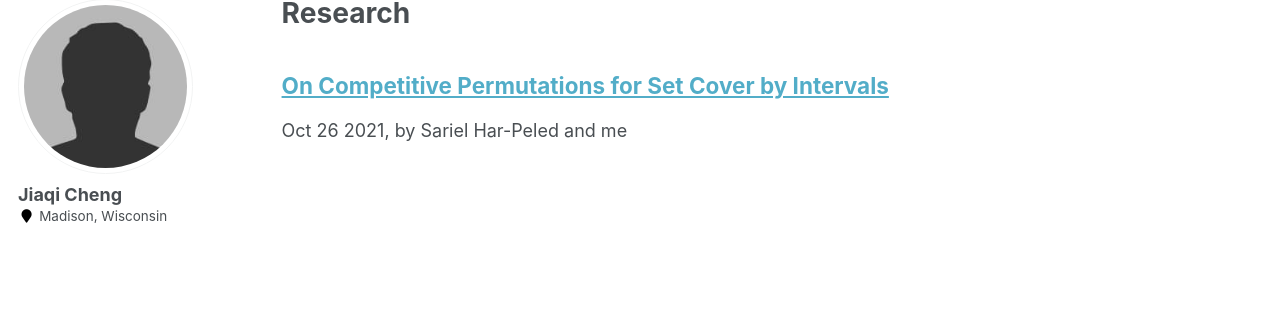
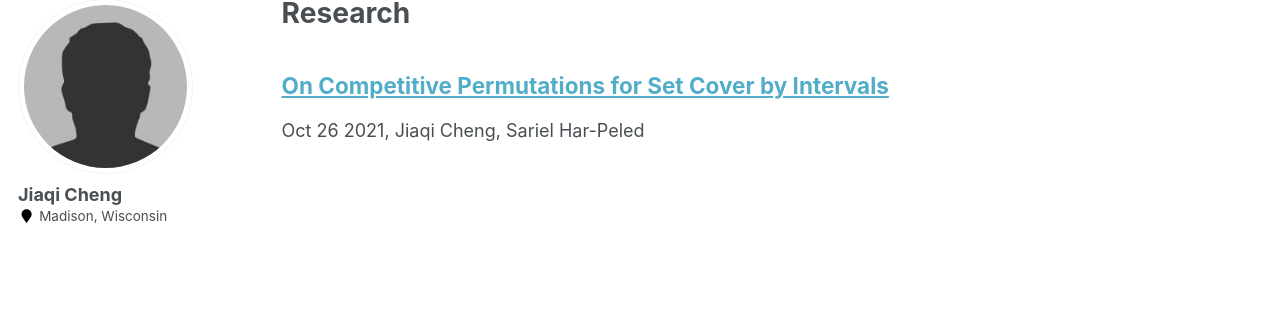
Before and after one commit to JackyCheng1999/JackyCheng1999.github.io, a Jekyll site: the page built from _pages/publications.md, in a window 1280 px wide. Shown: the part 119-432 px from the top of the page. Built offline with Jekyll 4.4.1, drawn with Linux system fonts in a browser that asks for light colours.

```diff
--- a/_pages/publications.md
+++ b/_pages/publications.md
@@ -15,6 +15,6 @@ author_profile: true
   {% include archive-single.html %}
 {% endfor %}
 
-## [On Competitive Permutations for Set Cover by Intervals](http://jackycheng1999.github.io/files/interval_cover.pdf)
+## [On Competitive Permutations for Set Cover by Intervals](https://arxiv.org/pdf/2110.14528)
 
-Oct 26 2021, by Sariel Har-Peled and me
+Oct 26 2021, Jiaqi Cheng, Sariel Har-Peled
```
